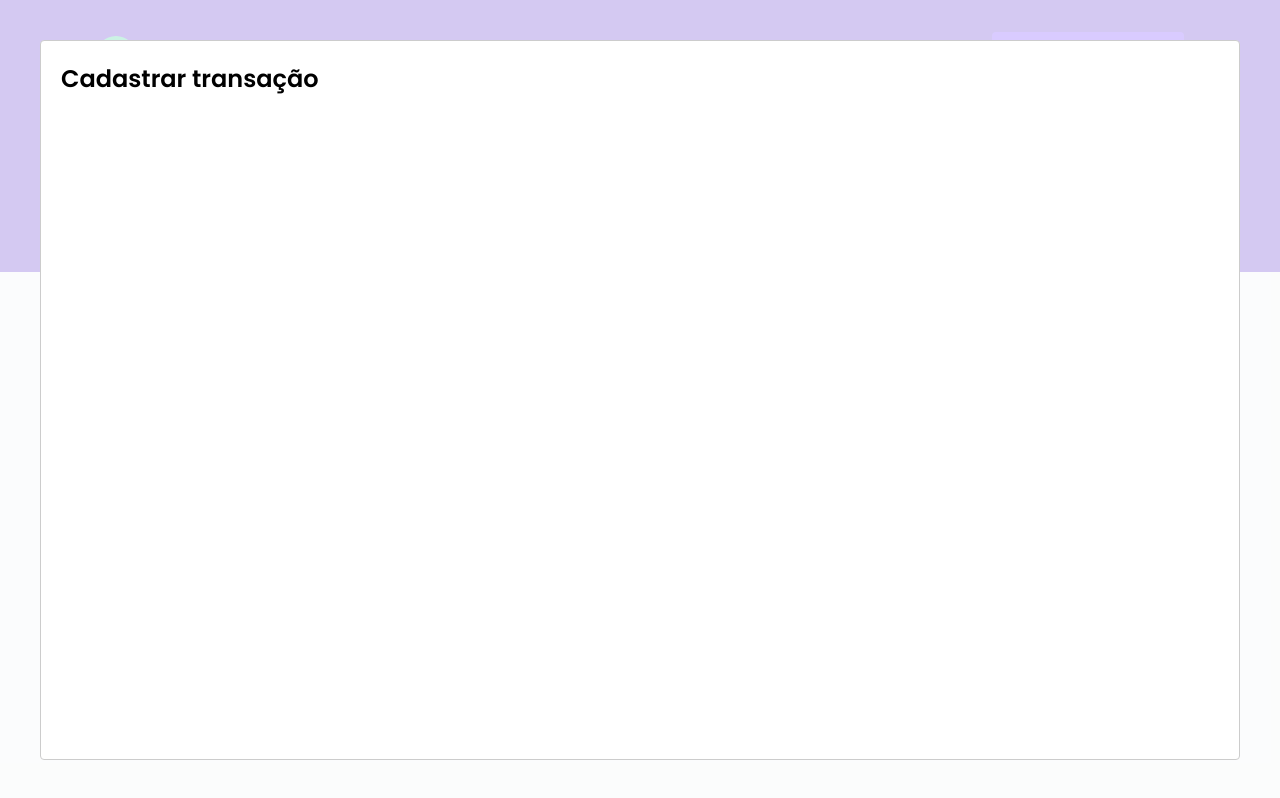
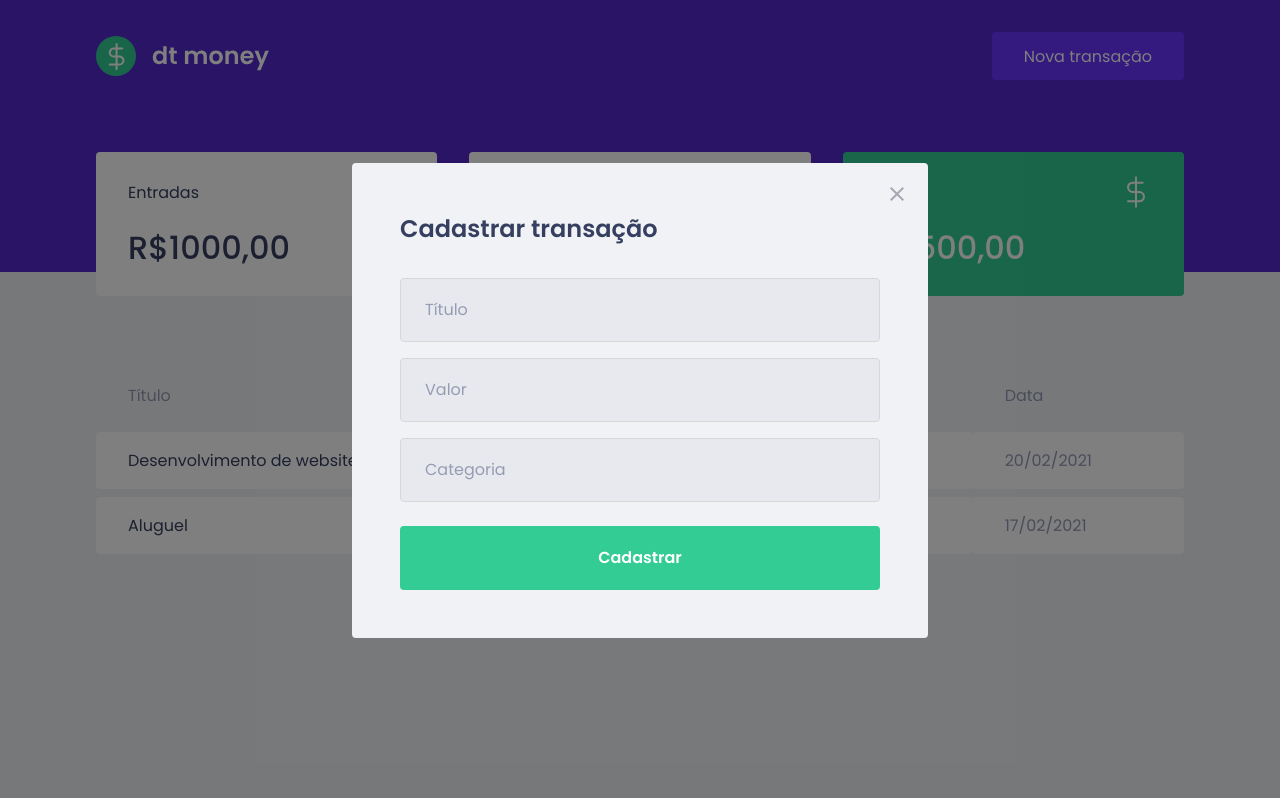
Before and after one commit to andremarinhodev/dtmoney, a React (Create React App) app: page / in a window 1280 px wide. Both pictures are taken after a click on the button "Nova transação". Built offline with nearby package versions, Linux system fonts and the light colour scheme; no server answers; what miragejs would draw is missing.

Commit message:
add style to transaction modal

```diff
--- a/src/components/NewTransactionModal/index.tsx
+++ b/src/components/NewTransactionModal/index.tsx
@@ -1,4 +1,6 @@
 import Modal from 'react-modal';
+import closeImg from '../../assets/close.svg'
+import { Container } from './styles';
 
 interface NewTransactionModalProps {
   isOpen: boolean;
@@ -10,8 +12,36 @@
     <Modal
     isOpen={isOpen}
     onRequestClose={onRequestClose}
+    overlayClassName="react-modal-overlay"
+    className="react-modal-content"
     >
-      <h2>Cadastrar transação</h2>
+      <button
+        type="button"
+        onClick={onRequestClose}
+        className="react-modal-close">
+        <img src={closeImg} alt="Fechar modal" />
+      </button>
+
+      <Container>
+        <h2>Cadastrar transação</h2>
+
+        <input
+          placeholder="Título"
+        />
+
+        <input
+          type="number"
+          placeholder="Valor"
+        />
+
+        <input
+          placeholder="Categoria"
+        />
+
+        <button type="submit">
+          Cadastrar
+        </button>
+      </Container>
     </Modal>
   );
 }
--- a/src/components/NewTransactionModal/styles.ts
+++ b/src/components/NewTransactionModal/styles.ts
@@ -1,5 +1,50 @@
 import styled from "styled-components";
 
-export const Container = styled.div`
+export const Container = styled.form`
+  h2 {
+    color: var(--text-title);
+    font-size: 1.5rem;
+    margin-bottom: 2rem;
+  }
+
+  input {
+    width: 100%;
+    padding: 0 1.5rem;
+    height: 4rem;
+    border-radius: 0.25rem;
+
+    border: 1px solid #d7d7d7;
+    background: #e7e9ee;
+
+    font-weight: 400;
+    font-size: 1rem;
+
+    &::placeholder {
+      color: var(--text-body);
+    }
+
+    & + input {
+      margin-top: 1rem;
+    }
+  }
+
+  button[type="submit"] {
+    width: 100%;
+    padding: 0 0.15rem;
+    height: 4rem;
+    background: var(--green);
+    color: #FFF;
+    border-radius: 0.25rem;
+    border: 0;
+    font-size: 1rem;
+    margin-top: 1.5rem;
+    font-weight: 600;
+
+    transition: filter 0.2s;
+
+    &:hover {
+      filter: brightness(0.9);
+    }
+  }
 
 `;
--- a/src/styles/global.ts
+++ b/src/styles/global.ts
@@ -56,4 +56,40 @@
     opacity: 0.6;
     cursor: not-allowed;
   }
+
+  .react-modal-overlay {
+    background: rgba(0, 0, 0, 0.5);
+
+    position: fixed;
+    top: 0;
+    bottom: 0;
+    right: 0;
+    left: 0;
+
+    display: flex;
+    align-items: center;
+    justify-content: center;
+  }
+  .react-modal-content {
+    width: 100%;
+    max-width: 576px;
+    background: var(--background);
+    padding: 3rem;
+    position: relative;
+    border-radius: 0.25rem;
+  }
+
+  .react-modal-close {
+    position: absolute;
+    right: 1.5rem;
+    top: 1.5rem;
+    border: 0;
+    background: transparent;
+
+    transition: filter 0.2s;
+
+    &:hover {
+      filter: brightness(0.8);
+    }
+  }
 `
```
